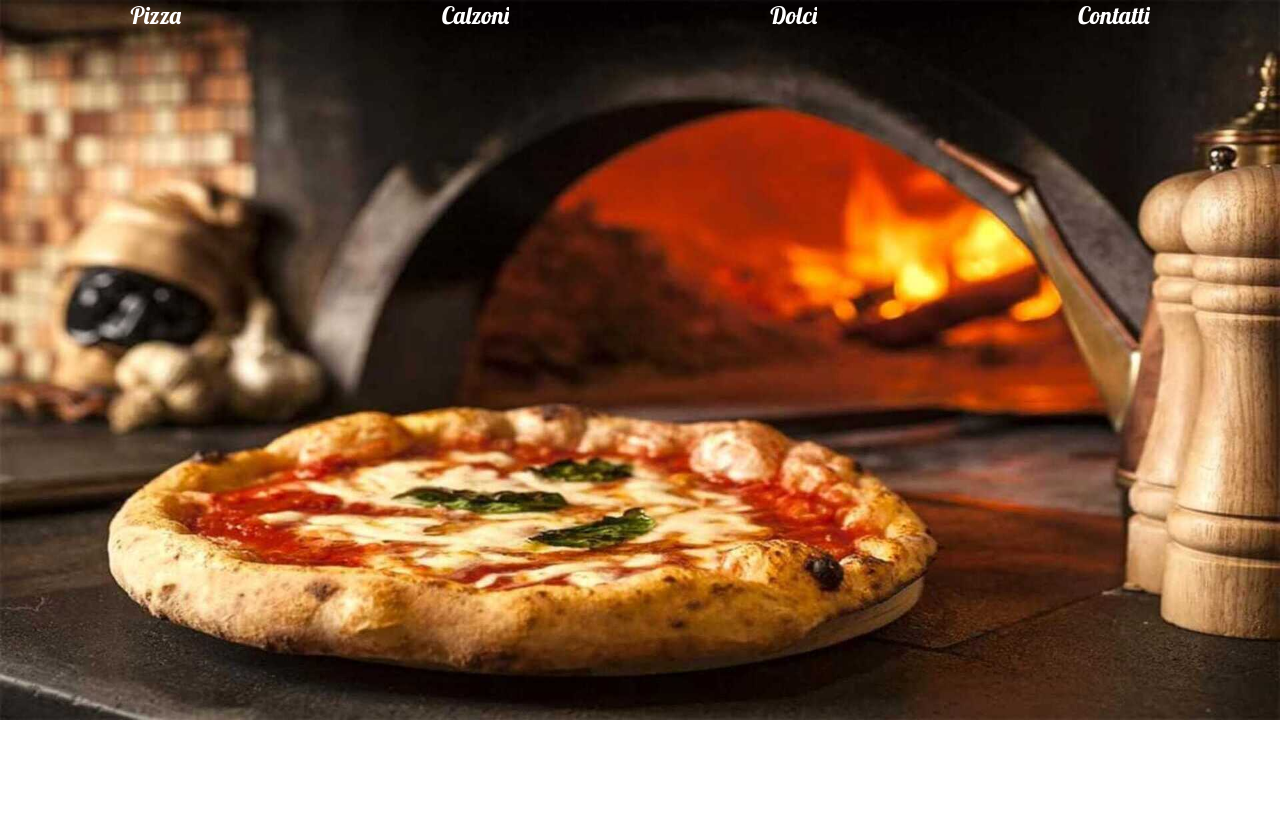
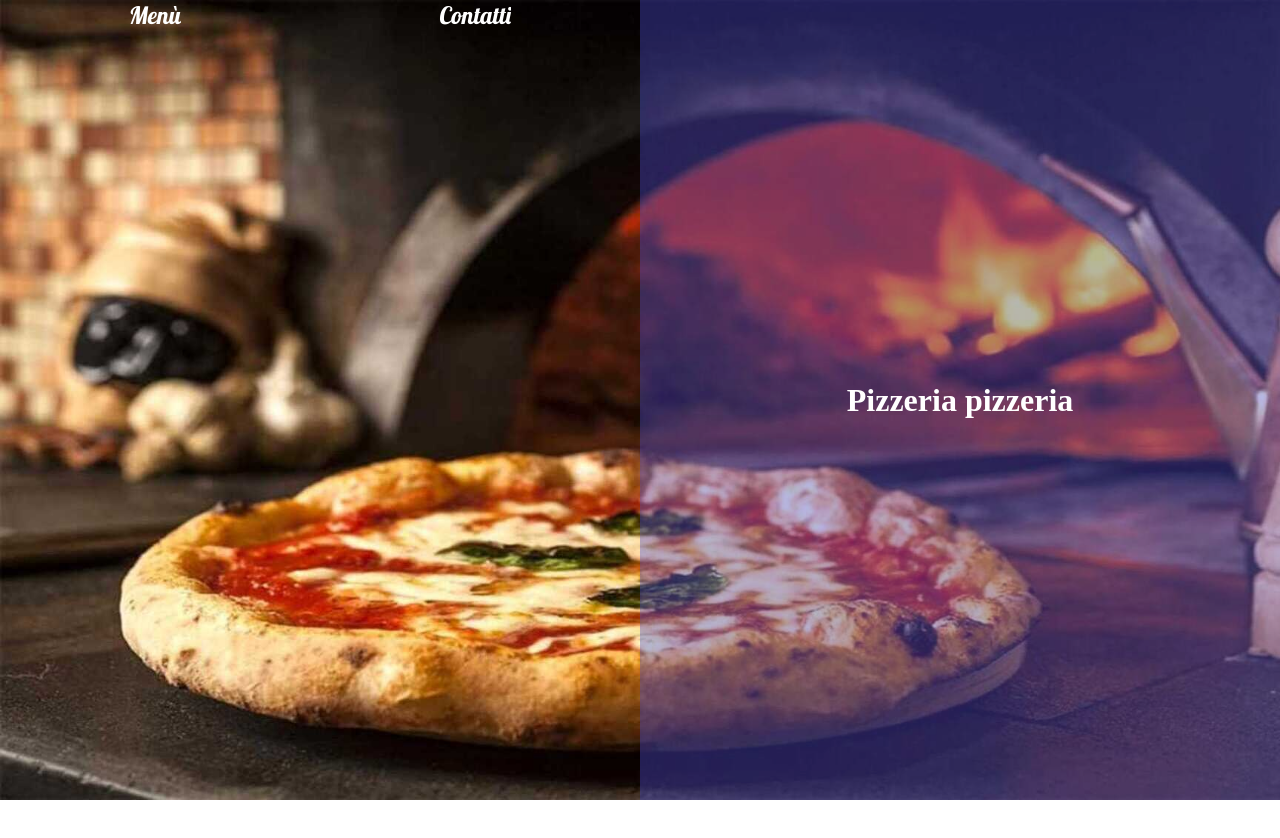
Before and after one commit to ImAl3x03/Restaurant-Template, a React (Create React App) app: page / in a window 1280 px wide. Shown: the top 838 px of the page. Built offline with nearby package versions, Linux system fonts and the light colour scheme.

Commit message:
Creating header desktop style

```diff
--- a/src/Component/App.css
+++ b/src/Component/App.css
@@ -4,8 +4,37 @@
     overflow-x: hidden;
 }
 
-.bg {
+.half-width {
+    width: 50%;
+}
+
+.flex-column {
+    display: flex;
+    flex-direction: column;
+    justify-content: center;
+}
+
+.container {
+    background-image: url("../Image/pizza-bg.jpg");
+    background-repeat: no-repeat;
+    background-size: cover;
+
+    display: flex;
     width: 100%;
-    height: auto;
+
+    height: 1000px;
     max-height: 100vh;
+    overflow: hidden;
 }
+
+.bg-transparent {
+    background-color: rgba(77, 75, 209, 0.4);
+
+    max-height: 100vh;
+    height: 100%;
+}
+
+.bg-transparent > h1{
+    text-align: center;
+    color: white;
+}
--- a/src/Component/App.tsx
+++ b/src/Component/App.tsx
@@ -1,15 +1,23 @@
 import Navbar from './Navbar/Navbar';
-import pizzaImage from '../Image/pizza-bg.jpg'
-import './App.css'
+import './App.css';
+
 
 export default function App() {
   return (
     <div>
-        <Navbar />
+      <div className='container'>
+        <div className="half-width">
+          <Navbar />
+        </div>
 
-        <img src={pizzaImage} alt="Background of the pizza" className='bg'/>
+        <div className="bg-transparent half-width flex-column">
+          <h1>
+            Pizzeria pizzeria
+          </h1>
+        </div>
+      </div>
 
-      <div style={{height: "200vh"}} />
+      <div style={{ height: "200vh" }} />
     </div>
   );
 }
--- a/src/Component/Navbar/Navbar.css
+++ b/src/Component/Navbar/Navbar.css
@@ -2,7 +2,7 @@
     display: flex;
     justify-content: space-around;
 
-    width: 100%;
+    width: 50%;
 }
 
 .fixed {
--- a/src/Component/Navbar/Navbar.tsx
+++ b/src/Component/Navbar/Navbar.tsx
@@ -4,15 +4,7 @@ export default function navbar() {
     return (
         <div className="nav fixed">
             <div className="link">
-                <span>Pizza</span>
-            </div>
-
-            <div className='link'>
-                <span>Calzoni</span>
-            </div>
-
-            <div className='link'>
-                <span>Dolci</span>
+                <span>Menù</span>
             </div>
 
             <div className='link'>
```
